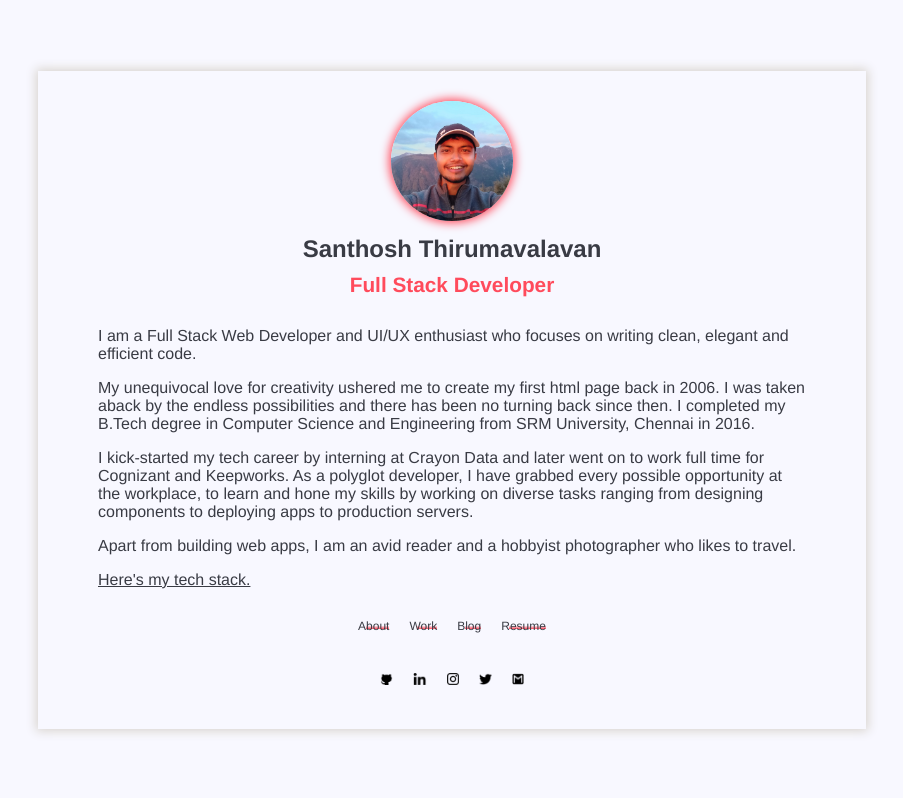
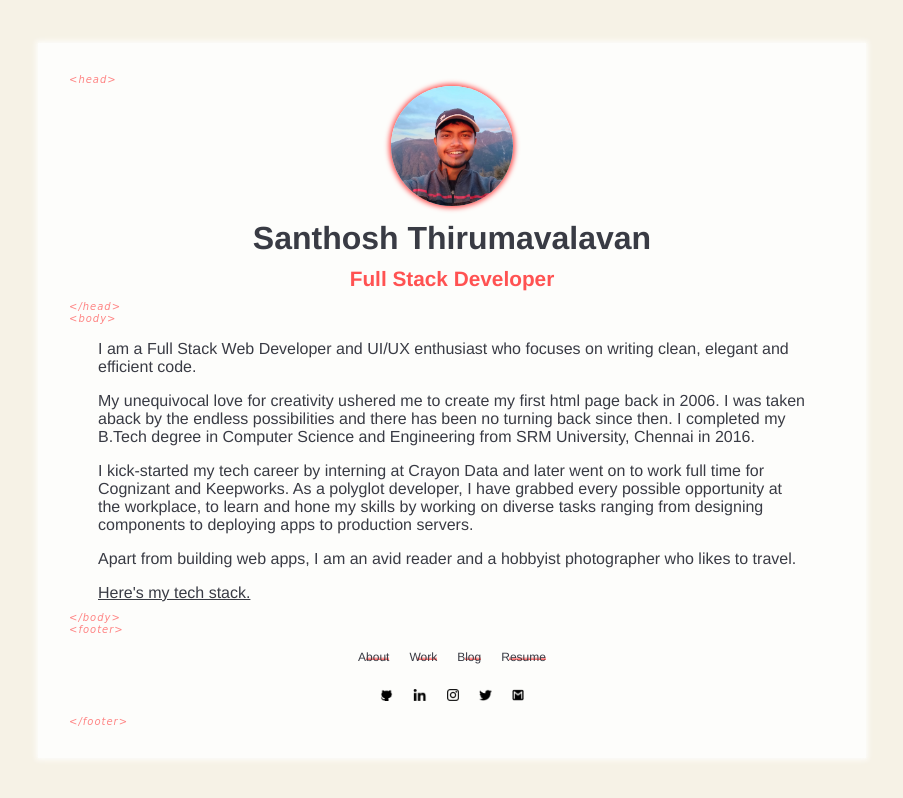
Before and after one commit to iamsantto/dev-portfolio, a React (Create React App) app: page / in a window 1280 px wide. Shown: the whole page, without its empty margins (188-1091 px from the left). Built offline with nearby package versions, Linux system fonts and the light colour scheme.

Commit message:
added html tags to the canvas

```diff
--- a/src/components/About.js
+++ b/src/components/About.js
@@ -1,6 +1,7 @@
 import React, { useEffect } from 'react';
 
-import { ABOUT } from '../constants/app'
+import { ABOUT } from '../constants/app';
+import Tag from './Tag';
 
 function About() {
   useEffect(() => {
--- a/src/components/App.js
+++ b/src/components/App.js
@@ -3,6 +3,7 @@ import React, { useEffect, useState } from 'react';
 import Canvas from './Canvas';
 import Connect from './Connect';
 import NavBar from './NavBar';
+import Tag from './Tag';
 
 import { HEADER, VIEWS } from '../constants/app';
 
@@ -15,12 +16,16 @@ function App() {
 
   return (
     <div className="App">
-      <img src={HEADER.profilePicImg} alt={HEADER.profilePicAlt} className="Headshot" />
-      <h2>{HEADER.name}</h2>
-      <h4>{HEADER.designation}</h4>
-      <Canvas view={view} />
-      <NavBar setView={setView} />
-      <Connect />
+      <Tag name='head' />
+        <img src={HEADER.profilePicImg} alt={HEADER.profilePicAlt} className="Headshot" />
+        <h1>{HEADER.name}</h1>
+        <h2>{HEADER.designation}</h2>
+      <Tag name='/head' />
+      <Tag name='body' /><Canvas view={view} /><Tag name='/body' />
+      <Tag name='footer' />
+        <NavBar setView={setView} />
+        <Connect />
+      <Tag name='/footer' />
     </div>
   );
 }
--- a/src/components/Canvas.js
+++ b/src/components/Canvas.js
@@ -1,8 +1,8 @@
 import React from 'react';
 
-import About from './About'
-import Work from './Work'
 import { VIEWS } from '../constants/app';
+import About from './About';
+import Work from './Work';
 
 function Canvas ({ view }) {
   return <div className="Canvas">
--- a/src/components/NavBar.js
+++ b/src/components/NavBar.js
@@ -1,13 +1,14 @@
 import React from 'react';
+
 import { FOOTER } from '../constants/app';
 
 function NavBar({ setView }) {
-  return <div className="Nav-Bar">
+  return <nav className="Nav-Bar">
     {FOOTER.nav.map((item) => item.link ?
       <a href={item.link} rel="noopener noreferrer" key={item.name} target={item.target || '_blank'}>{item.name}</a>
       : <span key={item.name} onClick={() => setView(item.name)}>{item.name}</span>
     )}
-  </div>
+  </nav>
 }
 
 export default NavBar;
--- /dev/null
+++ b/src/components/Tag.js
@@ -0,0 +1,7 @@
+import React from 'react';
+
+function Tag({ name }) {
+  return <pre className="Tag"><i>{`<${name}>`}</i></pre>
+}
+
+export default Tag
--- a/src/components/Work.js
+++ b/src/components/Work.js
@@ -11,7 +11,7 @@ function Work() {
     {WORK.map(organisation => <div className="Organization" key={organisation.title}>
       <div className="Org-Title">
         <a href={organisation.url} target="_blank" rel="noopener noreferrer">{organisation.title}</a>
-        <span className="Duration">{organisation.duration}</span>
+        <span className="Duration Pull-Right">{organisation.duration}</span>
       </div>
       <ul>
         {organisation.projects.map(project => <li className="Projects" key={project.name}>
--- a/src/index.css
+++ b/src/index.css
@@ -1,11 +1,10 @@
 :root {
-  --primary-color: #ff4b5c;
-  --secondary-color: #d8d3cd;
-  --tertiary-color: #f8f8ff;
+  --primary-color: #ff5252;
+  --secondary-color: #FDFDFB;
+  --tertiary-color: #F6F2E6;
   --font-color: #393b44;
-
   --font-family: 'Helvetica';
-  --shadow-config: 0px 0px 10px 2px;
+  --shadow-config: 0px 0px 5px 2px;
 }
 
 body {
@@ -23,14 +22,14 @@ body {
   text-align: center;
 }
 
-h2 {
+h1 {
   margin: 10px;
 }
 
-h4 {
+h2 {
   color: var(--primary-color);
   font-size: 1.3em;
-  margin: auto;
+  margin: 10px;
 }
 
 a {
@@ -39,7 +38,7 @@ a {
 }
 
 .App {
-  background-color: var(--tertiary-color);
+  background-color: var(--secondary-color);
   box-shadow: var(--shadow-config) var(--secondary-color);
   padding: 30px;
   width: 60vw;
@@ -57,7 +56,7 @@ a {
 
 .Canvas {
   text-align: left;
-  margin: 30px;
+  margin: 10px 30px;
 }
 
 .Connect img {
@@ -67,7 +66,7 @@ a {
 
 .Nav-Bar {
   font-size: 1.5vh;
-  margin: 30px;
+  margin: 15px;
 }
 
 .Nav-Bar a, .Nav-Bar span {
@@ -100,9 +99,7 @@ a {
 }
 
 .Duration {
-  float: right;
   font-size: smaller;
-  text-align: right;
 }
 
 .Projects {
@@ -117,6 +114,21 @@ a {
   font-size: small;
 }
 
+.Tag {
+  margin: 1px;
+  color: var(--primary-color);
+  font-family: "Comic Sans MS", sans-serif;
+  opacity: 0.7;
+  font-size: x-small;
+  text-align: left;
+  letter-spacing: 0.1em;
+}
+
+.Pull-Right {
+  float: right;
+  text-align: right;
+}
+
 @keyframes bounceOut {
   0%{ box-shadow: 0px 0px 10px 2px var(--primary-color); opacity:1;}
   25%{ box-shadow: 0px 0px 10px 1px var(--primary-color); opacity:1;}
```
